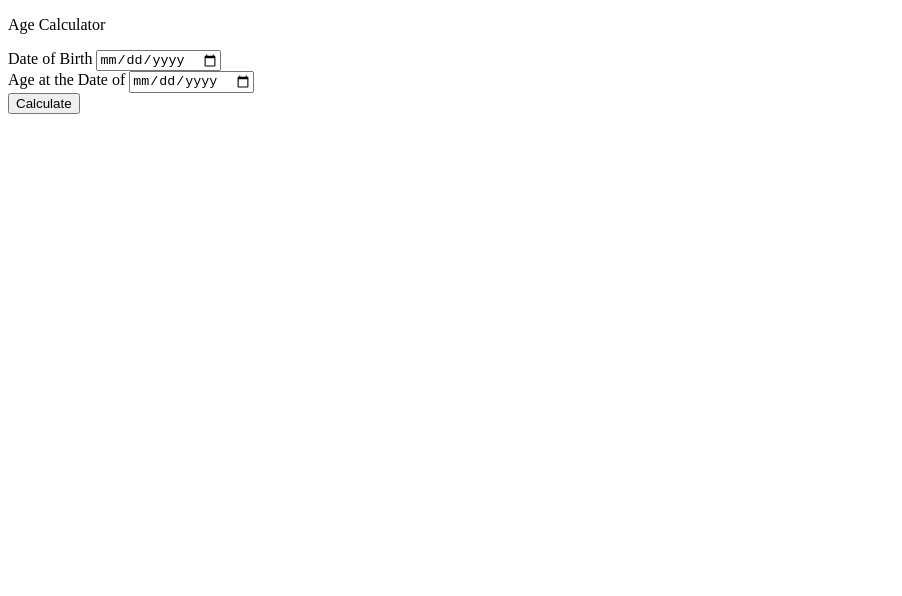
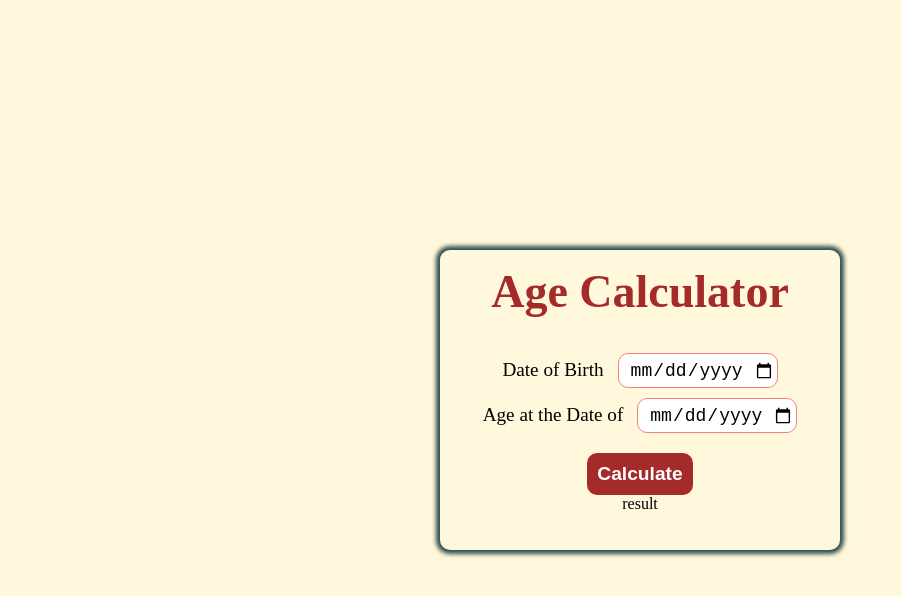
Before and after one commit to Jagodish75/15_Javascript_Project, a plain HTML site: page Age_Calculator/index.html in a window 1280 px wide. Shown: the whole page, without its empty margins (0-902 px from the left). Drawn offline with Linux system fonts and the light colour scheme.

Commit message:
style is completed

```diff
--- a/Age_Calculator/index.html
+++ b/Age_Calculator/index.html
@@ -18,7 +18,7 @@
                 <input type="date" id="currentDate" />
             </div>
             <input type="button" value="Calculate" id="calculateBtn" />
-            <p id="output"></p>
+            <p id="output">result</p>
         </div>
         <script src="/Age_Calculator/script.js"></script>
     </body>
--- a/Age_Calculator/style.css
+++ b/Age_Calculator/style.css
@@ -0,0 +1,61 @@
+* {
+    margin: 0;
+    padding: 0;
+    box-sizing: border-box;
+}
+body {
+    display: flex;
+    justify-content: center;
+    align-items: center;
+    min-height: 100vh;
+    background-color: cornsilk;
+}
+.container {
+    box-shadow: 0 0 4px 4px darkslategray;
+    border-radius: 10px;
+    padding: 15px;
+    width: 400px;
+    height: 300px;
+    display: flex;
+    flex-direction: column;
+    align-items: center;
+}
+.container p:first-child {
+    color: brown;
+    font-size: 46px;
+    font-weight: bolder;
+    margin-bottom: 25px;
+}
+.container label {
+    font-size: larger;
+    margin-right: 10px;
+}
+#birthDay,
+#currentDate {
+    width: 160px;
+    height: 35px;
+    border: 1px solid salmon;
+    outline: none;
+    border-radius: 10px;
+    text-align: center;
+    margin-top: 10px;
+    padding: 2px;
+    font-size: 18px;
+}
+#calculateBtn {
+    color: white;
+    background-color: brown;
+    border: none;
+    outline: none;
+    border-radius: 10px;
+    padding: 10px;
+    margin-top: 20px;
+    font-size: larger;
+    font-weight: bold;
+    cursor: pointer;
+}
+
+#calculateBtn:hover {
+    color: cyan;
+    background-color: darkred;
+}
```
